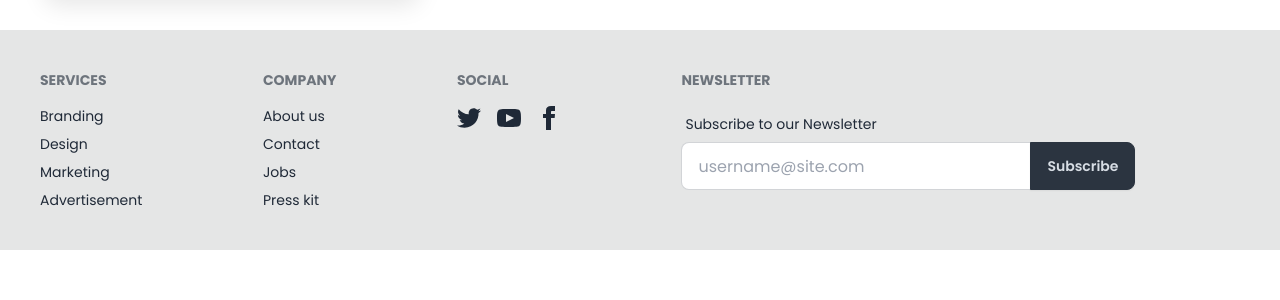
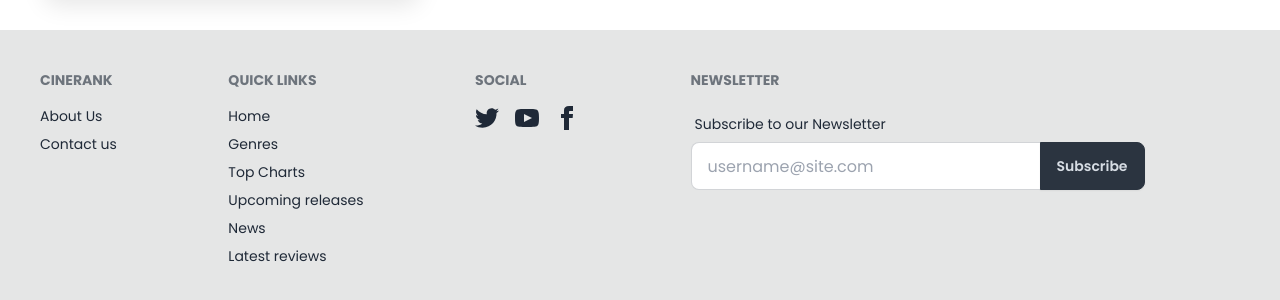
Before and after one commit to phionaaladina/cinerank, a plain HTML site: page index.html in a window 1280 px wide. Shown: the part 4353-4653 px from the top of the page. Before the commit the page ends 4603 px from the top, so only its background shows below. Drawn offline with nearby package versions, Linux system fonts and the light colour scheme.

Commit message:
Fixing the footer

```diff
--- a/index.html
+++ b/index.html
@@ -323,7 +323,7 @@
     </section>
 
 
-    <section id="reviews" >
+    <section id="reviews">
 
       <h1 class="text-5xl font-bold  text-center  ">Latest Reviews</h1>
 
@@ -392,7 +392,7 @@
           </div>
         </div>
       </div>
-      </section>
+    </section>
 
 
   </main>
@@ -400,20 +400,21 @@
 
 
 
-  <footer class="footer p-10 bg-base-300 text-base-content  " >
+  <footer class="footer p-10 bg-base-300 text-base-content  ">
     <nav>
-      <h6 class="footer-title">Services</h6>
-      <a class="link link-hover">Branding</a>
-      <a class="link link-hover">Design</a>
-      <a class="link link-hover">Marketing</a>
-      <a class="link link-hover">Advertisement</a>
+      <h6 class="footer-title">CINERANK</h6>
+      <a class="link link-hover">About Us</a>
+      <a class="link link-hover">Contact us</a>
+
     </nav>
     <nav>
-      <h6 class="footer-title">Company</h6>
-      <a class="link link-hover">About us</a>
-      <a class="link link-hover">Contact</a>
-      <a class="link link-hover">Jobs</a>
-      <a class="link link-hover">Press kit</a>
+      <h6 class="footer-title">QUICK LINKS</h6>
+      <a class="link link-hover">Home</a>
+      <a class="link link-hover">Genres</a>
+      <a class="link link-hover">Top Charts</a>
+      <a class="link link-hover">Upcoming releases</a>
+      <a class="link link-hover">News</a>
+      <a class="link link-hover">Latest reviews</a>
     </nav>
     <nav>
       <h6 class="footer-title">Social</h6>
@@ -452,7 +453,7 @@
 
 </body>
 
-<script src="script.js">
+
 
 </script>
 
--- a/script.js
+++ /dev/null
@@ -1,18 +0,0 @@
-
-    document.addEventListener('DOMContentLoaded', () => {
-      const stars = document.querySelectorAll('.star');
-
-      stars.forEach(star => {
-        star.addEventListener('click', setRating);
-      });
-
-      function setRating(event) {
-        const clickedStar = event.target;
-        const rating = clickedStar.dataset.rating;
-        const starContainer = clickedStar.parentElement;
-
-        starContainer.querySelectorAll('.star').forEach(star => {
-          star.innerHTML = star.dataset.rating <= rating ? '&#9733;' : '&#9734;';
-        });
-      }
-    });
```
